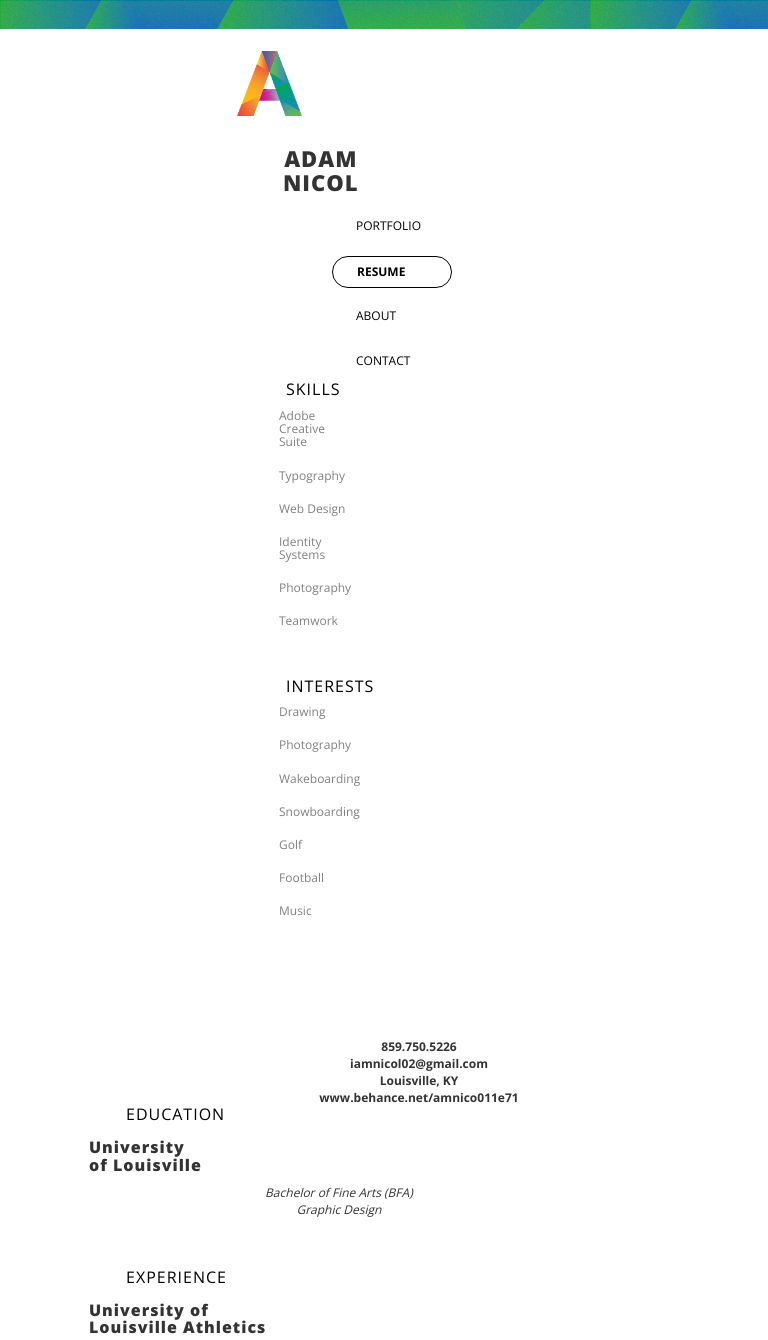
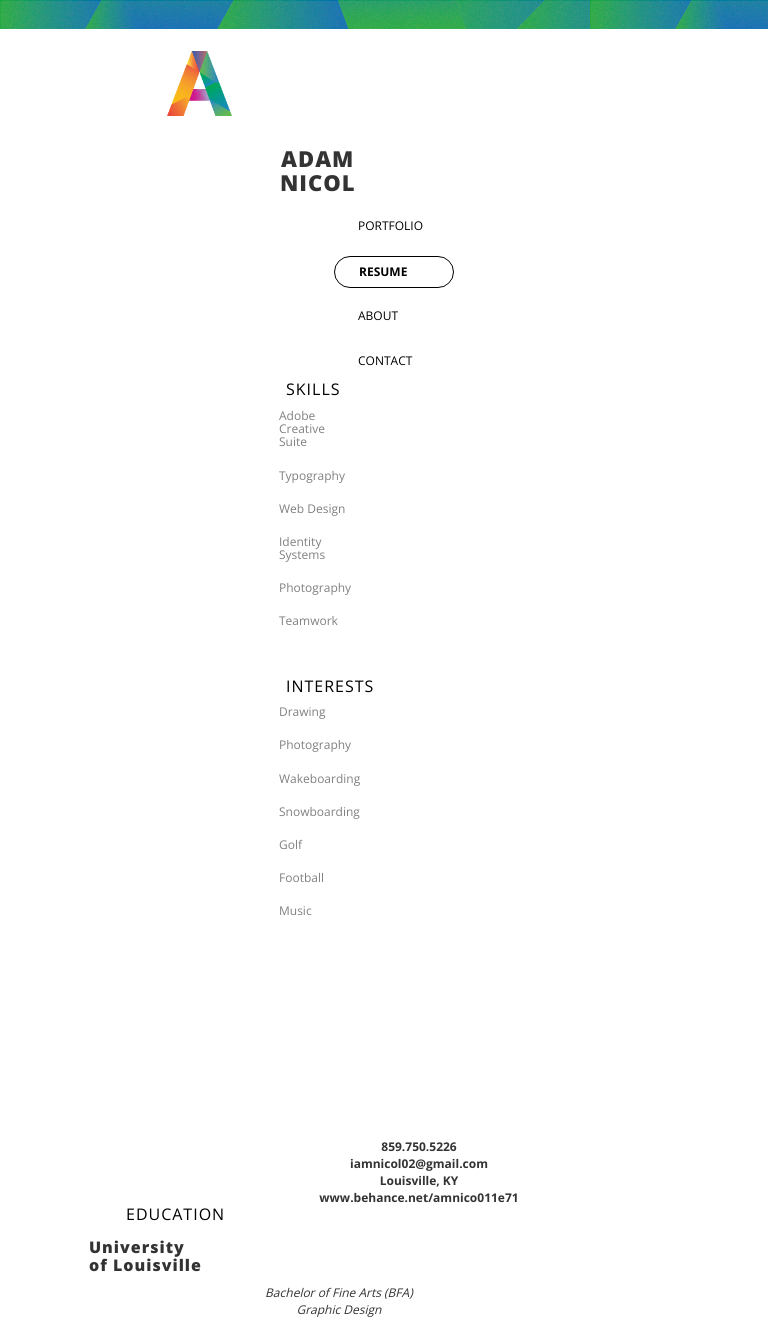
Before and after one commit to JoeyMcCoy/testsite, a plain HTML site: page resume.html in a window 768 px wide. Shown: the top 1340 px of the page. Drawn offline with nearby package versions, Linux system fonts and the light colour scheme.

```diff
--- a/media.css
+++ b/media.css
@@ -3,7 +3,7 @@
 and (max-device-width : 1024px)
 and (-webkit-min-device-pixel-ratio: 1) {
 	.logo {
-	margin-left: -14%;
+	margin-left: -27%;
 	}
 	.title-of {
 	padding-left: 200px;
@@ -11,14 +11,14 @@
 	p {
 	margin-top: -20px;
 	left: 310px;
-	margin-left: 20%;
-	width: 805px;
+	margin-left: 27%;
+	width: 500px;
 	}
 	.backbutton {
 	margin-top: 50px;
 	text-align: center;
 	width: 205px;
-	margin-left: 20%;
+	margin-left: 27%;
 	}
 	.adam-name {
 	margin-top: -20px;
@@ -31,7 +31,7 @@
 	.Wallop-buttonPrevious, .Wallop-buttonNext {
 	font-size: 10px;
 	width: 50px;
-	left: 440px;
+	left: 465px;
 	height: 40px;
 	text-align: center;
 	}
@@ -58,7 +58,7 @@
   and (orientation: portrait)
   and (-webkit-min-device-pixel-ratio: 1)  {
 	.logo {
-	margin-left: -15%;
+	margin-left: -26%;
 	}
 	.adam-name{
 	padding-left: 20px;
@@ -85,7 +85,7 @@
 	.Wallop-buttonPrevious, .Wallop-buttonNext {
 	font-size: 10px;
 	width: 50px;
-	left: 440px;
+	left: 465px;
 	height: 40px;
 	text-align: center;
 	}
@@ -160,11 +160,15 @@
 	.Wallop-buttonPrevious, .Wallop-buttonNext  {
 	font-size: 10px;
 	width: 50px;
-	left: 420px;
+	left: 445px;
 	height: 40px;
 	text-align: center;
 	}
+
 	p {
 	text-align: center;
 	}
+	.logo {
+	margin-left: -14%;
+	}
 }
--- a/projectstyle.css
+++ b/projectstyle.css
@@ -9,7 +9,7 @@
 letter-spacing: 1px;
 }
 .navtabs>.nav>li>a {
-  padding: 6px 20px;
+  padding: 6px 22px;
 }
 h4 {
 font-size: 12px;
@@ -17,7 +17,7 @@
 h4, h2 {
 padding-left: 15px;
 }
-p {padding-left: 20px; padding-top: 25px;}
+p {padding-left: 20px; padding-top: 25px; font-size: 12px;}
 .Wallop-item > h5 {
 padding-bottom: 4px;
 }
--- a/resume.html
+++ b/resume.html
@@ -23,10 +23,12 @@
 p{font-size: 12px;}
 .skills_interests > h5 {font-size: 12px;}
 @media only screen and (max-width: 768px) {
+    .logo{
 
+	}
 	.adam-name {
 	margin-top: -20px;
-	padding-left: 21%;
+	padding-left: 23%;
 	padding-bottom: 10px;
 	width: auto;text-align: center;
 	}
@@ -73,10 +75,10 @@
 	display: inline-block;
 	}
 	.adam-name{
-	padding-left: 20%;
+	padding-left: 27%;
 	}
 	.logo {
-	 margin-left: -120px;
+	 margin-left: -220px;
   margin-right: 10px;
 	}
 	.col-lg-4 {
@@ -88,7 +90,7 @@
 	h3 {margin-bottom: 30px;}
 	h5 {margin-bottom: 20px;}
 	p {width: 300px;}
-	.contactinfo{padding-top: 100px; margin-left: -10px;}
+	.contactinfo{padding-top: 200px; margin-left: -10px;}
 }
 </style>
 </style>
@@ -97,19 +99,19 @@
 <div class="row">
 <div class="col-lg-1"></div>
 <div class="col-lg-2">
-<div style="padding-left: 11%;" class="logo">
+<div style="padding-left: 25%;" class="logo">
 <img style="width: 140px; height: 140px; padding-bottom: 25px; padding-top: 50px; padding-left: 55px; padding-right: 20px;" src="logo.png">
 </div>
 </div>
 <div class="col-lg-3">
-<h3 class="adam-name" style="float: left; padding-top: 45px; margin-left: -10px;">ADAM NICOL</h3>
+<h3 class="adam-name" style="float: left; padding-top: 45px; margin-left: -18px;">ADAM NICOL</h3>
 </div>
 <div class="col-lg-6"></div>
 </div>
 <div style="width: 100%;" class="row">
 <div class="col-lg-1"></div>
 <div class="navtabs">
-<ul style="padding-left: 5%;" class="nav nav-pills-small nav-stacked col-lg-2">
+<ul style="padding-left: 7%;" class="nav nav-pills-small nav-stacked col-lg-2">
     <li><a href="index.html" data-toggle="tab">PORTFOLIO</a></li>
     <li><a class="active" href="resume.html" data-toggle="tab">RESUME</a></li>
     <li><a href="about.html" data-toggle="tab">ABOUT</a></li>
```
Also changed, not shown: about.html (+7 -5 lines), adidasshoebox.html (+2 -2 lines), averagejoe.html (+2 -2 lines), contact.html (+14 -3 lines), designheroes.html (+2 -2 lines), index.html (+8 -6 lines), notchneedle.html (+2 -2 lines), photography.html (+2 -2 lines), runway.html (+2 -2 lines), transamerica.html (+2 -2 lines).
